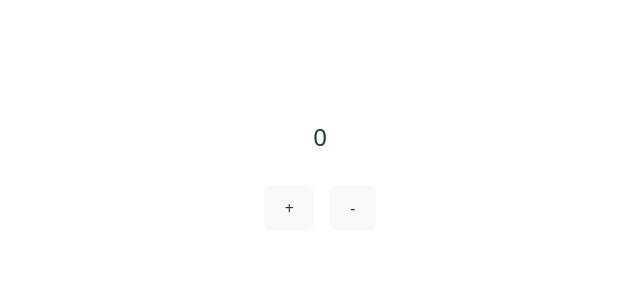
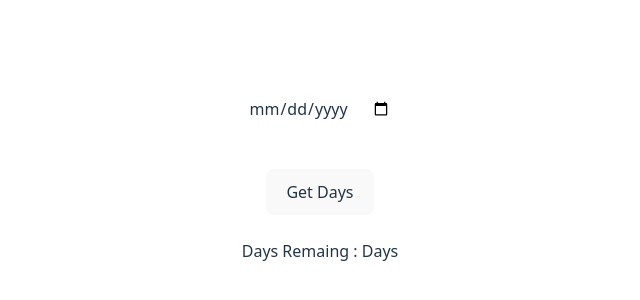
Before and after one commit to ShubhamSagar5/ReactChallenge, a React (Vite) app: page / in a window 1280 px wide. Shown: the part 220-520 px from the top of the page, without its empty margins (320-960 px from the left). Built offline with nearby package versions, Linux system fonts and the light colour scheme.

Commit message:
Tasks 19 Done

```diff
--- a/src/App.jsx
+++ b/src/App.jsx
@@ -20,6 +20,7 @@ import TabComponent from './Tasks/15_TabComponent'
 import Pagination from './Tasks/16_Pagination'
 import MultiplicationTable from './Tasks/17_MultiplicationTableGenerator'
 import LocalStorage from './Tasks/18_LocalStorage'
+import DaysRemainig from './Tasks/19_DaysCount'
 
 function App() {
   const [count, setCount] = useState(0)
@@ -43,7 +44,8 @@ function App() {
     {/* <TabComponent/> */}
     {/* <Pagination/> */}
     {/* <MultiplicationTable/> */}
-    <LocalStorage/>
+    {/* <LocalStorage/> */}
+    <DaysRemainig/>
     </>
   )
 }
--- /dev/null
+++ b/src/Tasks/19_DaysCount.jsx
@@ -0,0 +1,36 @@
+import { useState } from "react"
+
+const DaysRemainig = () =>{
+
+    const [selectDate,setSelectDate] = useState(null)
+    const [result,setResult] = useState(null)
+
+    const handleDays = () => {
+        const currentDay = new Date().getDate()
+        const selectDay = new Date(selectDate).getDate()
+        console.log(currentDay,selectDay)
+        let res = selectDay - currentDay
+
+        if(res > 0){
+            setResult(res)
+        }else{
+            throw new Error("Please Select Future Date not previous ")
+        }
+
+    }
+    return (
+        <div>
+            <div>
+                <input type="date" name="" id="" onChange={(e)=>setSelectDate(e.target.value)}/>
+            </div>
+            <br />
+            <br />
+            <button onClick={handleDays}>Get Days</button>
+            <br />
+            <br />
+            <p>Days Remaing : {result} Days</p>
+        </div>
+    )
+}
+
+export default DaysRemainig
```
